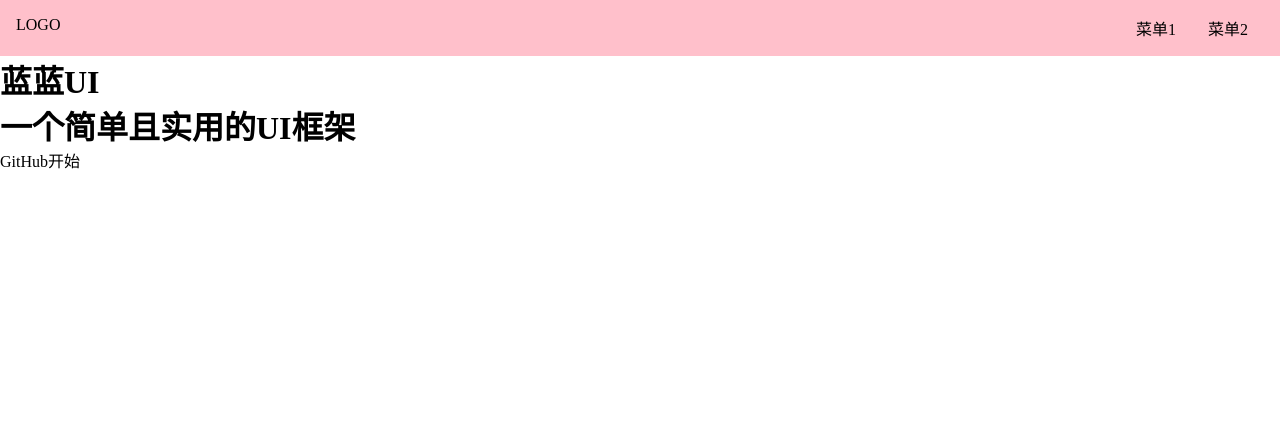
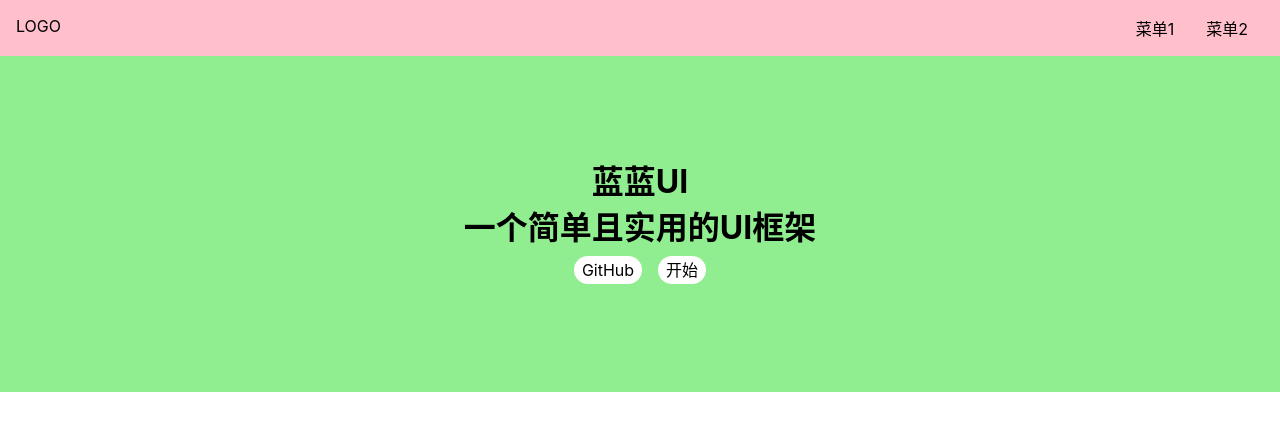
Before and after one commit to lanzifang/lanlan-ui-2, a Vue app: page /#/ in a window 1280 px wide. Shown: the top 430 px of the page. Built offline with nearby package versions, Linux system fonts and the light colour scheme.

Commit message:
Home页面的CSS

```diff
--- a/src/index.scss
+++ b/src/index.scss
@@ -11,5 +11,10 @@
   color: inherit;
   &:hover{
     border-bottom: 1px solid;
+    cursor: pointer;
   }
 }
+body{
+  font-size: 16px;
+  font-family: -apple-system, "Noto Sans", "Helvetica Neue", Helvetica, "Nimbus Sans L", Arial, "Liberation Sans", "PingFang SC", "Hiragino Sans GB", "Noto Sans CJK SC", "Source Han Sans SC", "Source Han Sans CN", "Microsoft YaHei", "Wenquanyi Micro Hei", "WenQuanYi Zen Hei", "ST Heiti", SimHei, "WenQuanYi Zen Hei Sharp", sans-serif;
+}
--- a/src/views/Home.vue
+++ b/src/views/Home.vue
@@ -20,5 +20,25 @@
 </script>
 
 <style lang="scss" scoped>
-
+    .banner{
+        padding: 100px 0;
+        display: flex;
+        justify-content: center;
+        align-items: center;
+        flex-direction: column;
+        background: lightgreen;
+        >.actions{
+            padding: 8px 0;
+            a{
+                margin: 0 8px;
+                background: #fff;
+                display: inline-block;
+                $h:28px;
+                height: $h;
+                line-height: $h;
+                border-radius: $h/2;
+                padding: 0 8px;
+            }
+        }
+    }
 </style>
```
